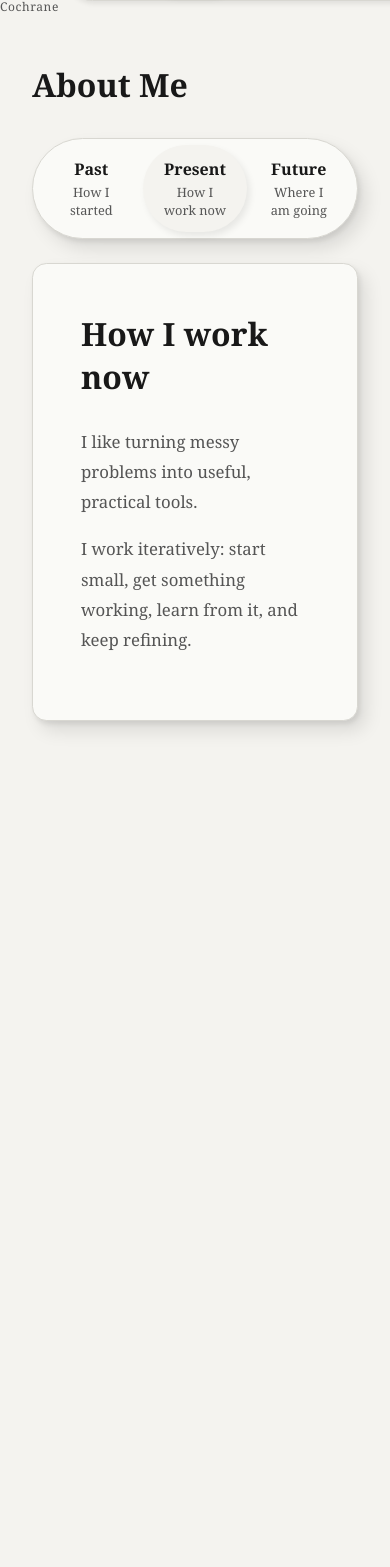
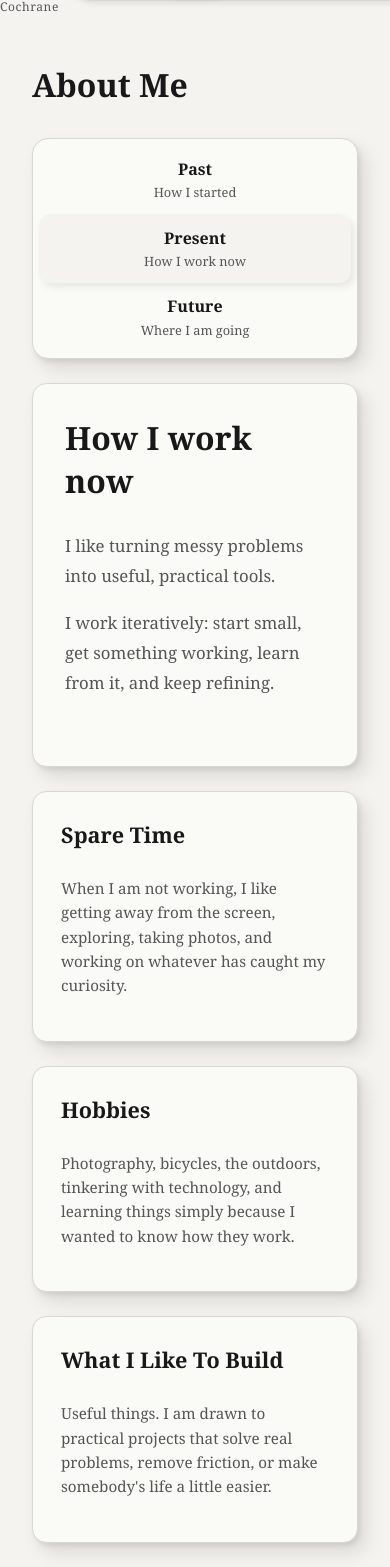
Before and after one commit to Clinton-Cochrane/iBuild, a React (Vite) app: page /about in a window 390 px wide. Shown: the part 101-1668 px from the top of the page. Before the commit the page ends 886 px from the top, so only its background shows below. Built offline with nearby package versions, Linux system fonts and the light colour scheme.

Commit message:
add the bottom bar

```diff
--- a/src/pages/about/about.css
+++ b/src/pages/about/about.css
@@ -86,3 +86,29 @@
     font-size: 1.05rem;
     line-height: 1.8;
 }
+
+.about-card-grid {
+    display: grid;
+    grid-template-columns: repeat();
+    gap: 1.5rem;
+    margin-top: 1.5rem;
+}
+
+@media (max-width: 800px) {
+    .about-switcher {
+        grid-template-columns: 1fr;
+        border-radius: 1rem;
+    }
+
+    .about-switcher-button {
+        border-radius: 0.75rem;
+    }
+
+    .about-card-grid {
+        grid-template-columns: 1fr;
+    }
+
+    .about-main-card {
+        padding: 2rem;
+    }
+}
--- a/src/pages/about/main.jsx
+++ b/src/pages/about/main.jsx
@@ -26,6 +26,25 @@ const aboutSections = {
 
     }
 };
+
+const aboutCards = [
+    {
+        title: "Spare Time",
+        description: "When I am not working, I like getting away from the screen, exploring, taking photos, and working on whatever has caught my curiosity.",
+        className: "about-card-spare-time",
+    },
+    {
+        title: "Hobbies",
+        description: "Photography, bicycles, the outdoors, tinkering with technology, and learning things simply because I wanted to know how they work.",
+        className: "about-card-hobbies",
+    },
+    {
+        title: "What I Like To Build",
+        description: "Useful things. I am drawn to practical projects that solve real problems, remove friction, or make somebody's life a little easier.",
+        className: "about-card-building",
+
+    }
+]
 
 
 export default function About() {
@@ -68,6 +87,14 @@ export default function About() {
                     <p key={paragraph}>{paragraph}</p>
                 ))}
             </Papercard>
+
+            <section className="about-card-grid" aria-label="More about me">
+                {aboutCards.map((card) => (
+                    <Papercard key={card.title} title={card.title} className={card.className}>
+                        <p>{card.description}</p>
+                    </Papercard>
+                ))}
+            </section>
         </main>
     )
 }
```
